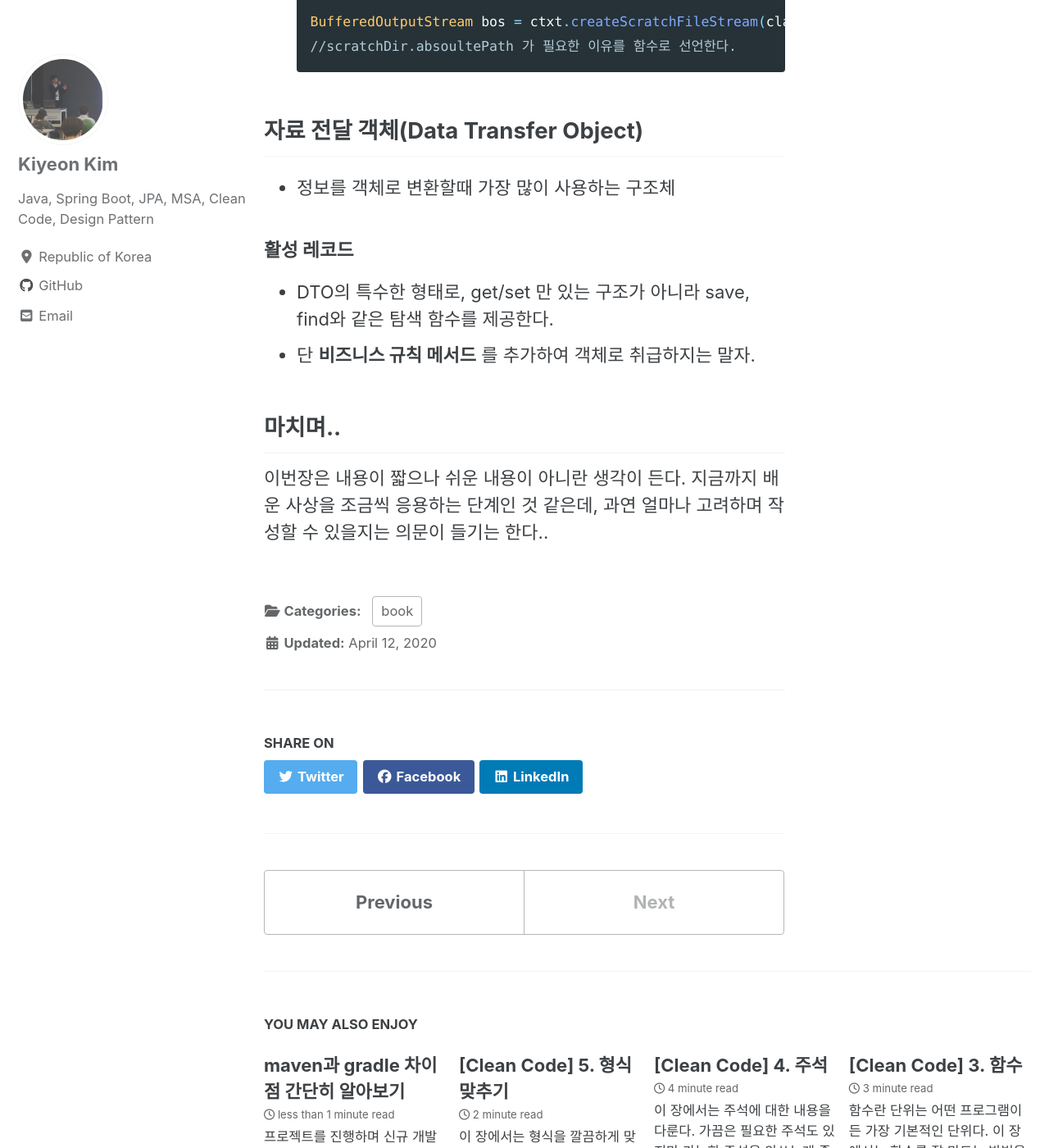
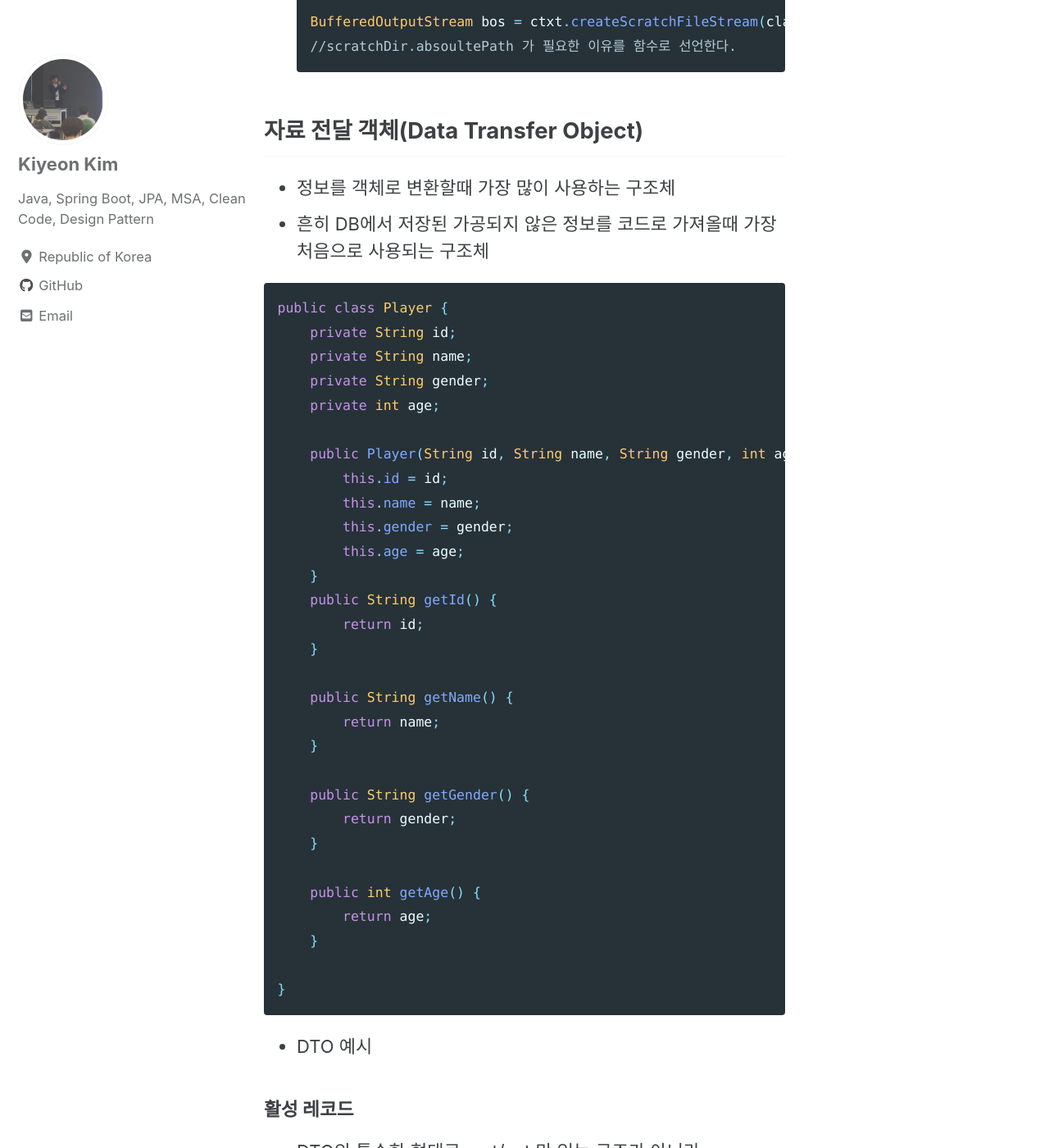
Before and after one commit to giyeon95/giyeon95.github.io, a Jekyll site: the page built from _posts/2020-04-11-clean-code-6.객체와자료구조.md, in a window 1280 px wide and 1400 px high, scrolled down 3326 px. Shown: the whole window at 82% size. Built offline with Jekyll 4.4.1, drawn with Linux system fonts in a browser that asks for light colours; cached includes are drawn as plain includes; nearby versions of some CDN libraries; some of the changed text lies outside the part shown.

Commit message:
syntax modified

````diff
--- a/_posts/2020-04-11-clean-code-6.객체와자료구조.md
+++ b/_posts/2020-04-11-clean-code-6.객체와자료구조.md
@@ -90,6 +90,40 @@ BufferedOutputStream bos = ctxt.createScratchFileStream(classFileName);
 
 ## 자료 전달 객체(Data Transfer Object)
 * 정보를 객체로 변환할때 가장 많이 사용하는 구조체
+* 흔히 DB에서 저장된 가공되지 않은 정보를 코드로 가져올때 가장 처음으로 사용되는 구조체
+
+```java
+public class Player {
+    private String id;
+    private String name;
+    private String gender;
+    private int age;
+
+    public Player(String id, String name, String gender, int age) {
+        this.id = id;
+        this.name = name;
+        this.gender = gender;
+        this.age = age;
+    }
+    public String getId() {
+        return id;
+    }
+
+    public String getName() {
+        return name;
+    }
+
+    public String getGender() {
+        return gender;
+    }
+
+    public int getAge() {
+        return age;
+    }
+
+}
+```
+* DTO 예시
 
 ##### 활성 레코드
 * DTO의 특수한 형태로, get/set 만 있는 구조가 아니라 save, find와 같은 탐색 함수를 제공한다.
````
